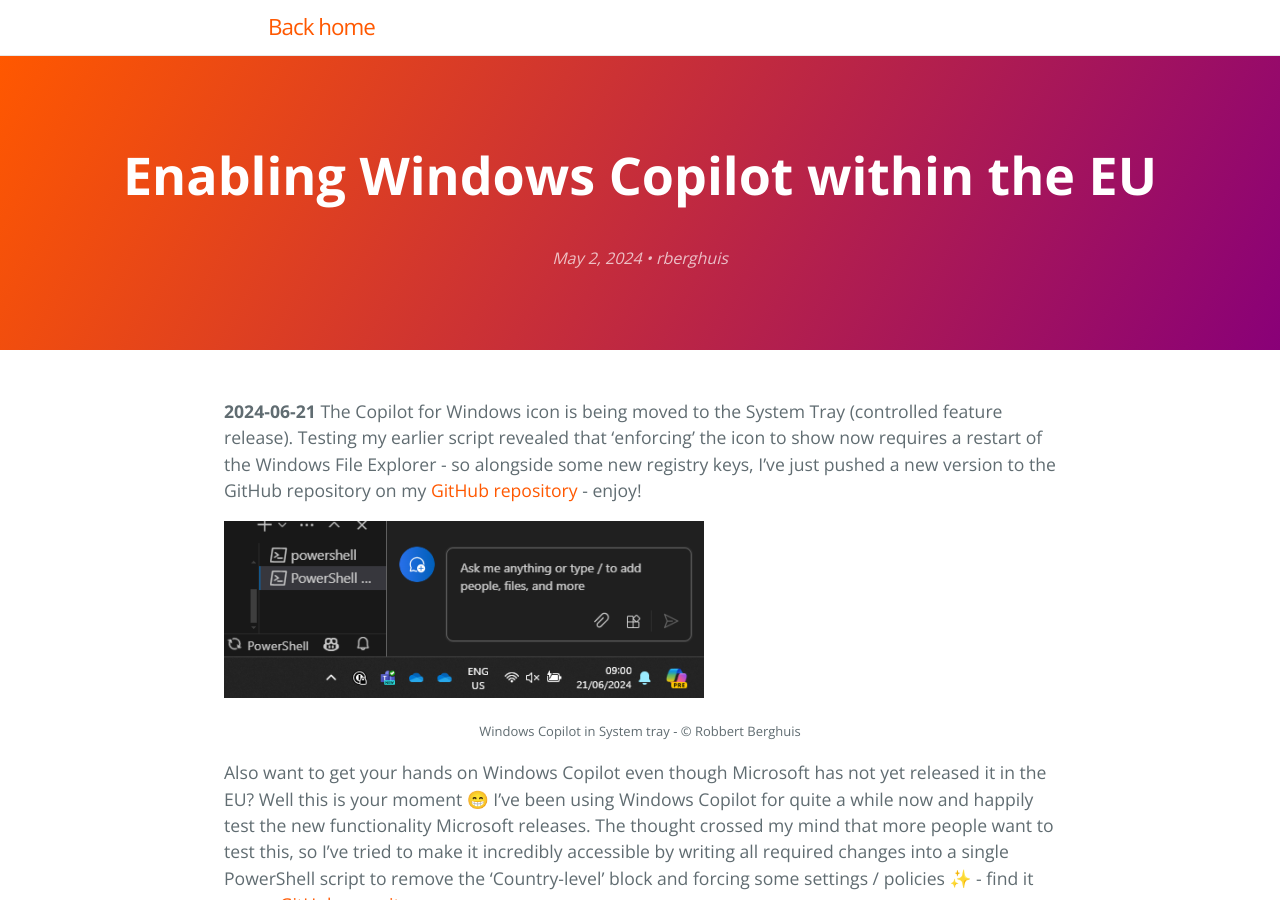
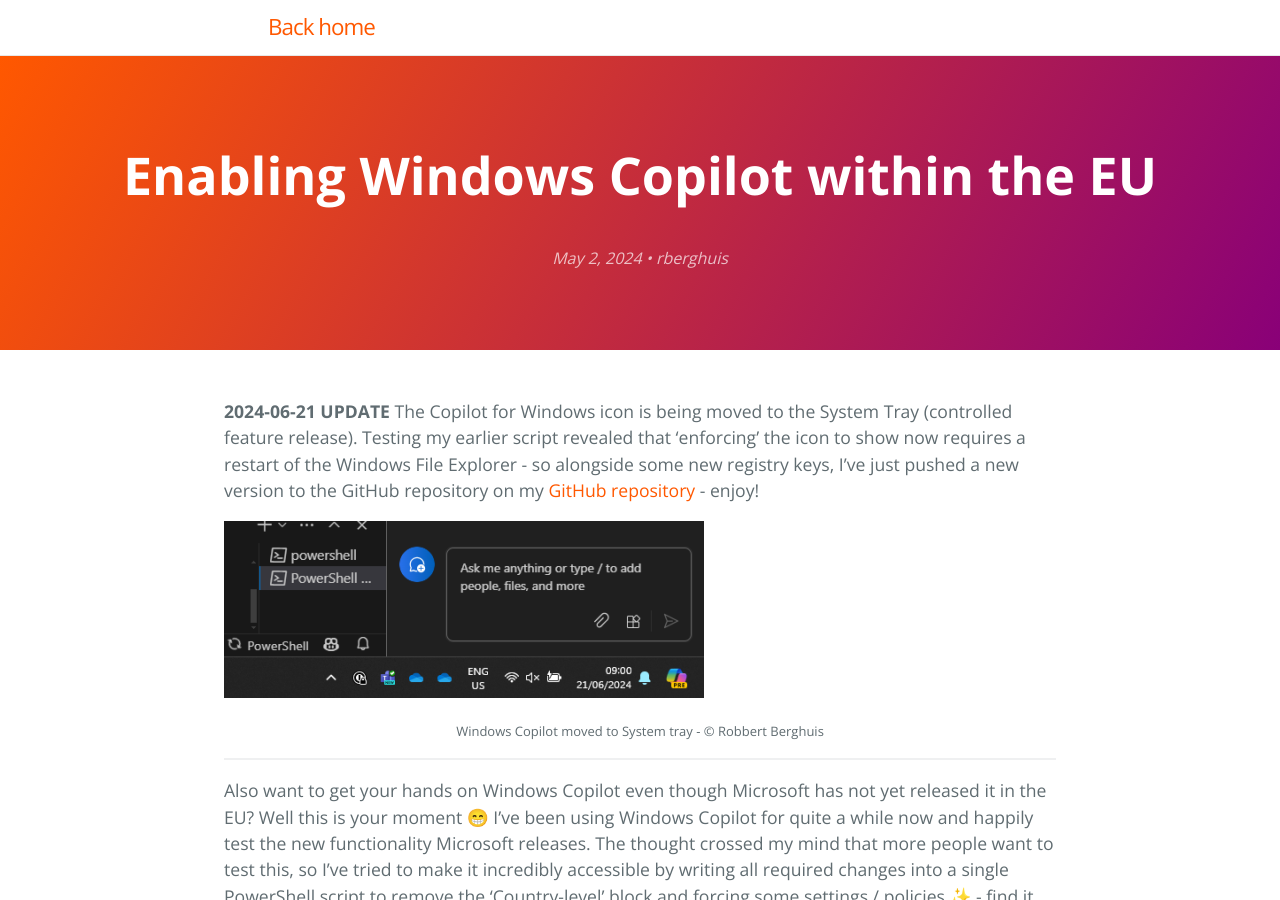
Before and after one commit to rberghuis/rberghuis.github.io, a Jekyll site: the page built from _posts/2024-05-02-Enabling-Windows-Copilot-within-the-EU.MD, in a window 1280 px wide and 900 px high. Built offline with Jekyll 4.4.1, drawn with Linux system fonts in a browser that asks for light colours.

Commit message:
Initial commit

```diff
--- a/_posts/2024-05-02-Enabling-Windows-Copilot-within-the-EU.MD
+++ b/_posts/2024-05-02-Enabling-Windows-Copilot-within-the-EU.MD
@@ -5,10 +5,12 @@
 description: "UPDATED June 21st, 2024! In this post I'll share my findings on how to bypass the Country-level restrictions imposed by Microsoft that disables Windows Copilot. Next to how, I'm also sharing a PowerShell script that can help enable it for you!"
 ---
 
-**2024-06-21** The Copilot for Windows icon is being moved to the System Tray (controlled feature release). Testing my earlier script revealed that 'enforcing' the icon to show now requires a restart of the Windows File Explorer - so alongside some new registry keys, I've just pushed a new version to the GitHub repository on my [GitHub repository](https://github.com/rberghuis/WindowsCopilot) - enjoy!
+**2024-06-21 UPDATE** The Copilot for Windows icon is being moved to the System Tray (controlled feature release). Testing my earlier script revealed that 'enforcing' the icon to show now requires a restart of the Windows File Explorer - so alongside some new registry keys, I've just pushed a new version to the GitHub repository on my [GitHub repository](https://github.com/rberghuis/WindowsCopilot) - enjoy!
 
-![Windows Copilot in System tray - © Robbert Berghuis](/assets/images/20240621-WindowsPowerShellTray.png)
-<figcaption>Windows Copilot in System tray - © Robbert Berghuis</figcaption>
+![Windows Copilot moved to System tray - © Robbert Berghuis](/assets/images/20240621-WindowsPowerShellTray.png)
+<figcaption>Windows Copilot moved to System tray - © Robbert Berghuis</figcaption>
+
+---
 
 Also want to get your hands on Windows Copilot even though Microsoft has not yet released it in the EU? Well this is your moment 😁 I've been using Windows Copilot for quite a while now and happily test the new functionality Microsoft releases. The thought crossed my mind that more people want to test this, so I've tried to make it incredibly accessible by writing all required changes into a single PowerShell script to remove the 'Country-level' block and forcing some settings / policies ✨ - find it on my [GitHub repository](https://github.com/rberghuis/WindowsCopilot)
 
@@ -16,5 +18,5 @@
 
 As it's still in preview and Microsoft prevented roll-out in the EU to ensure it’s release adheres to EU Data Privacy laws, please take due care when using this functionality. It's Copilot, not auto-pilot - you remain ultimately responsible❗
 
-![Windows Copilot enablement on a EU-based Windows device - © Robbert Berghuis](/assets/images/20240621-WindowsPowerShellTray.png)
+![Windows Copilot enablement on a EU-based Windows device - © Robbert Berghuis](/assets/images/20240502-WindowsPowerShell.jpg)
 <figcaption>Windows Copilot enablement on a EU-based Windows device - © Robbert Berghuis</figcaption>
```
